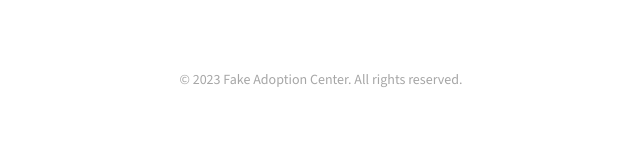
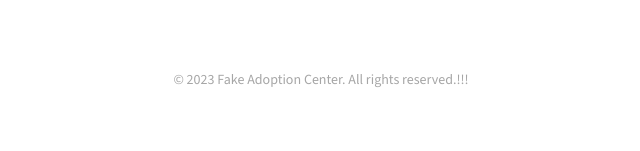
Before and after one commit to choonhoong17/pet-adoption, a plain HTML site: page index.html in a window 1280 px wide. Shown: the part 1849-2000 px from the top of the page, 319-959 px from the left. Drawn offline with nearby package versions, Linux system fonts and the light colour scheme.

Commit message:
Updated footer

```diff
--- a/index.html
+++ b/index.html
@@ -159,7 +159,7 @@
   </div>
 
   <footer class="site-footer">
-    <p>&copy; 2023 Fake Adoption Center. All rights reserved.</p>
+    <p>&copy; 2023 Fake Adoption Center. All rights reserved.!!!</p>
   </footer>
 </body>
 
```
